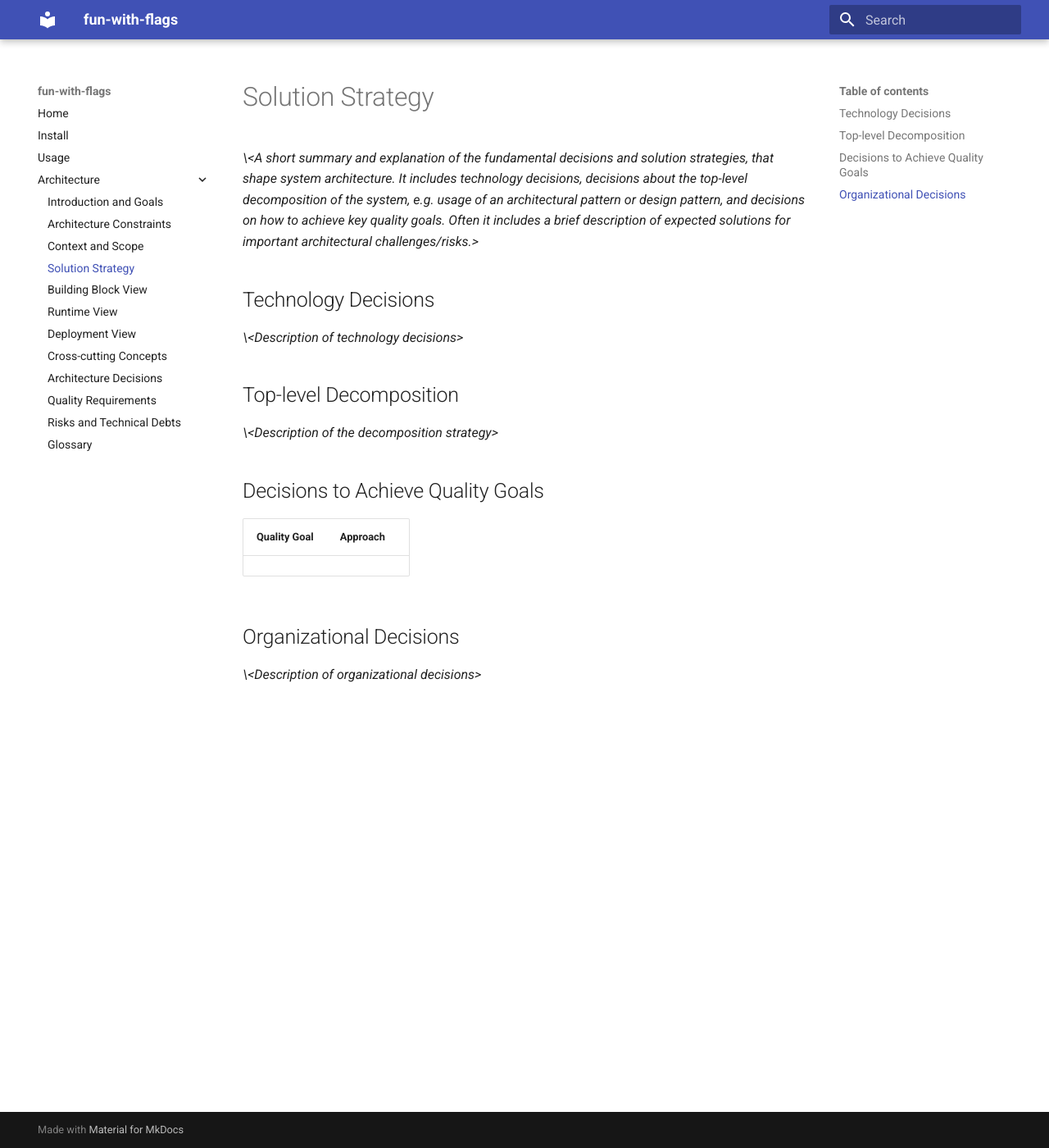
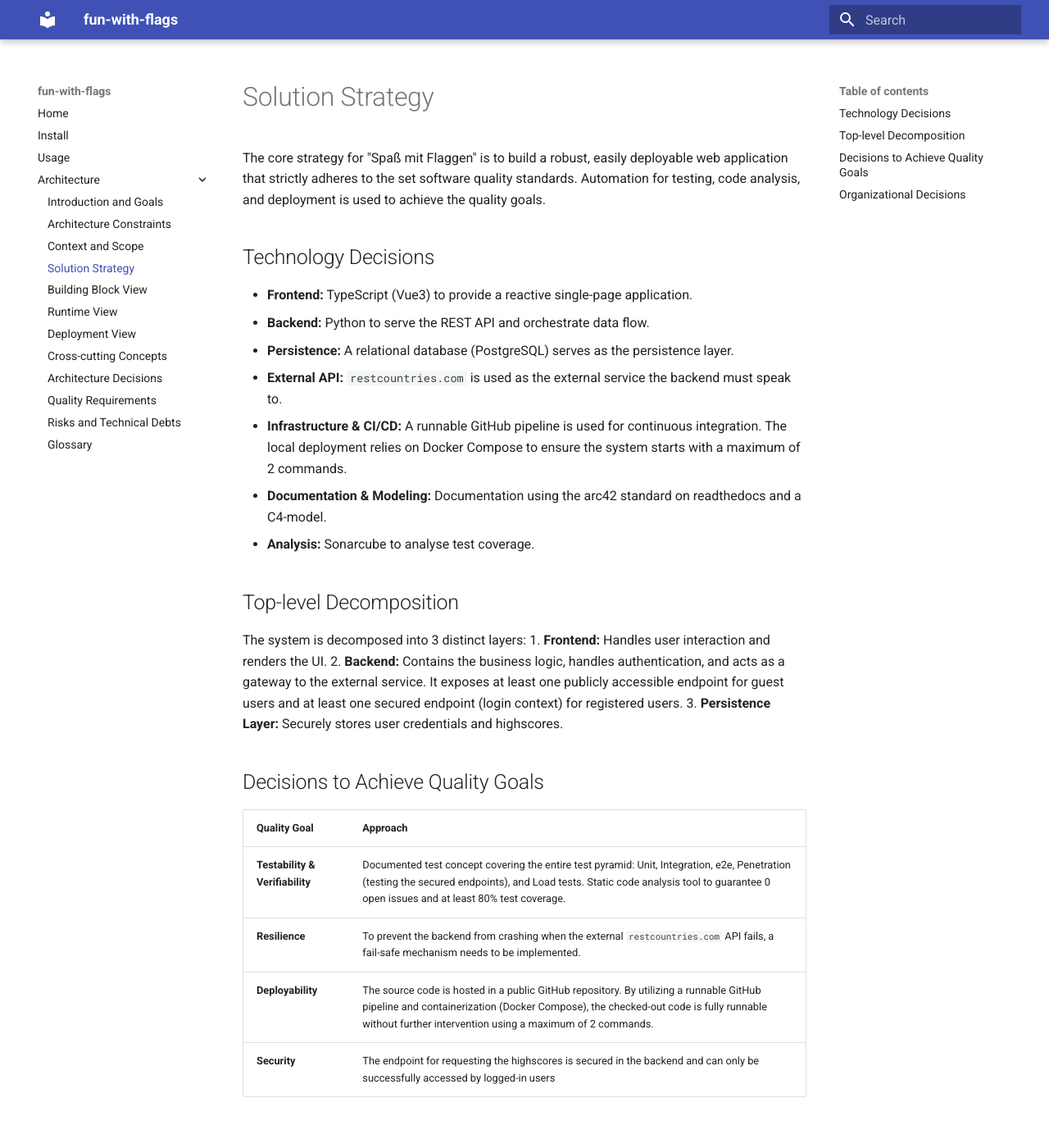
Before and after one commit to r0135tE1/sqs, an MkDocs documentation site: the page built from docs/architecture/04_solution_strategy.md, in a window 1280 px wide and 1400 px high. Shown: the whole window at 82% size. Built offline with MkDocs 1.6.1 and Material for MkDocs 9.7.7, drawn with Linux system fonts in a browser that asks for light colours; some of the changed text lies outside the part shown.

Commit message:
solution

```diff
--- a/docs/architecture/04_solution_strategy.md
+++ b/docs/architecture/04_solution_strategy.md
@@ -1,21 +1,35 @@
 # Solution Strategy
 
-*\<A short summary and explanation of the fundamental decisions and solution strategies, that shape system architecture. It includes technology decisions, decisions about the top-level decomposition of the system, e.g. usage of an architectural pattern or design pattern, and decisions on how to achieve key quality goals. Often it includes a brief description of expected solutions for important architectural challenges/risks.\>*
+The core strategy for "Spaß mit Flaggen" is to build a robust, easily deployable web application that strictly adheres to the set software quality standards. Automation for testing, code analysis, and deployment is used to achieve the quality goals.
 
 ## Technology Decisions
 
-*\<Description of technology decisions\>*
+* **Frontend:** TypeScript (Vue3) to provide a reactive single-page application.
+* **Backend:** Python to serve the REST API and orchestrate data flow.
+* **Persistence:** A relational database (PostgreSQL) serves as the persistence layer.
+* **External API:** `restcountries.com` is used as the external service the backend must speak to.
+* **Infrastructure & CI/CD:** A runnable GitHub pipeline is used for continuous integration. The local deployment relies on Docker Compose to ensure the system starts with a maximum of 2 commands.
+* **Documentation & Modeling:** Documentation using the arc42 standard on readthedocs and a C4-model.
+* **Analysis:** Sonarcube to analyse test coverage.
 
 ## Top-level Decomposition
 
-*\<Description of the decomposition strategy\>*
+The system is decomposed into 3 distinct layers:
+1. **Frontend:** Handles user interaction and renders the UI.
+2. **Backend:** Contains the business logic, handles authentication, and acts as a gateway to the external service. It exposes at least one publicly accessible endpoint for guest users and at least one secured endpoint (login context) for registered users.
+3. **Persistence Layer:** Securely stores user credentials and highscores.
 
 ## Decisions to Achieve Quality Goals
 
 | Quality Goal | Approach |
 |-------------|----------|
-| | |
+| **Testability & Verifiability** | Documented test concept covering the entire test pyramid: Unit, Integration, e2e, Penetration (testing the secured endpoints), and Load tests. Static code analysis tool to guarantee 0 open issues and at least 80% test coverage. |
+| **Resilience** | To prevent the backend from crashing when the external `restcountries.com` API fails, a fail-safe mechanism needs to be implemented.|
+| **Deployability** | The source code is hosted in a public GitHub repository. By utilizing a runnable GitHub pipeline and containerization (Docker Compose), the checked-out code is fully runnable without further intervention using a maximum of 2 commands. |
+| **Security** | The endpoint for requesting the highscores is secured in the backend and can only be successfully accessed by logged-in users |
 
 ## Organizational Decisions
 
-*\<Description of organizational decisions\>*
+* **Architecture Documentation:** Important project decisions will be recorded in Architecture Decision Records (ADRs).
+* **Tooling:**  AI assistants like ChatGPT and Copilot are permitted tools, but it is ensured that the generated code and documentation is fully understood.
+* **Presentation:** The architecture and implementation will be presented in a 15-minute presentation. This includes preparing a live demo, an overview of the static code analysis, an explanation of the project structure, and a walkthrough of the test concept, followed by 5 minutes of Q&A.
```
